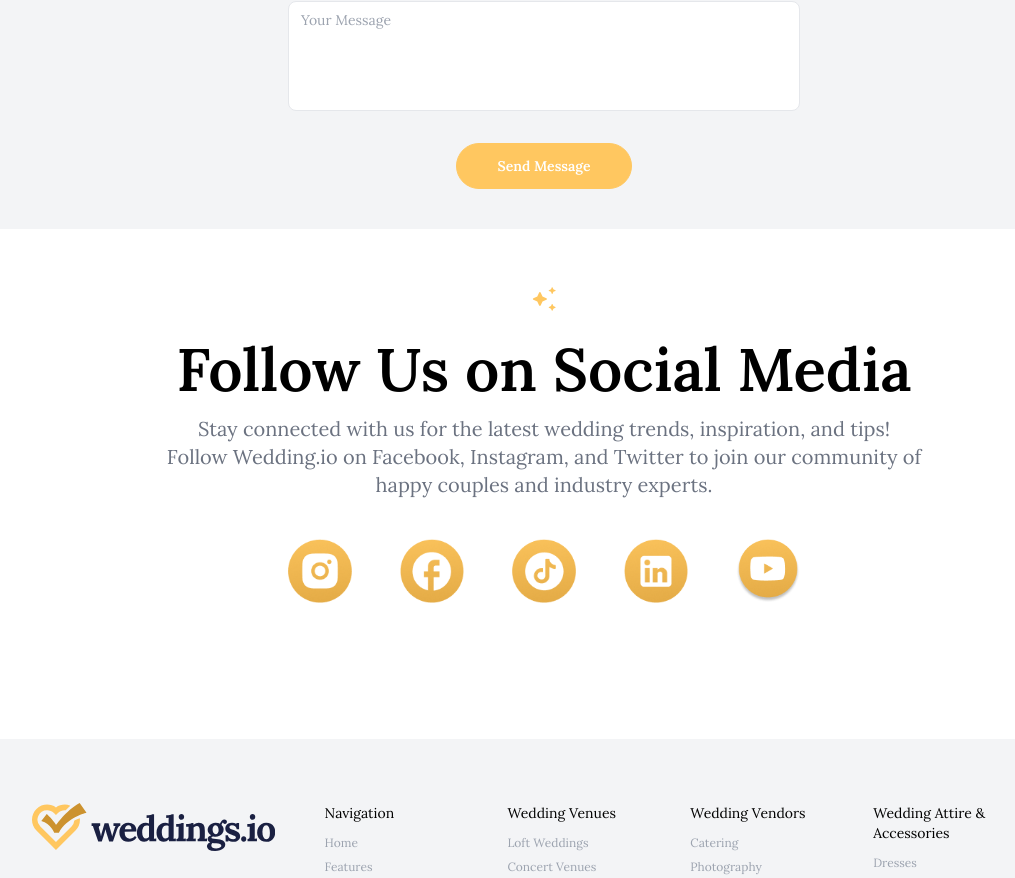
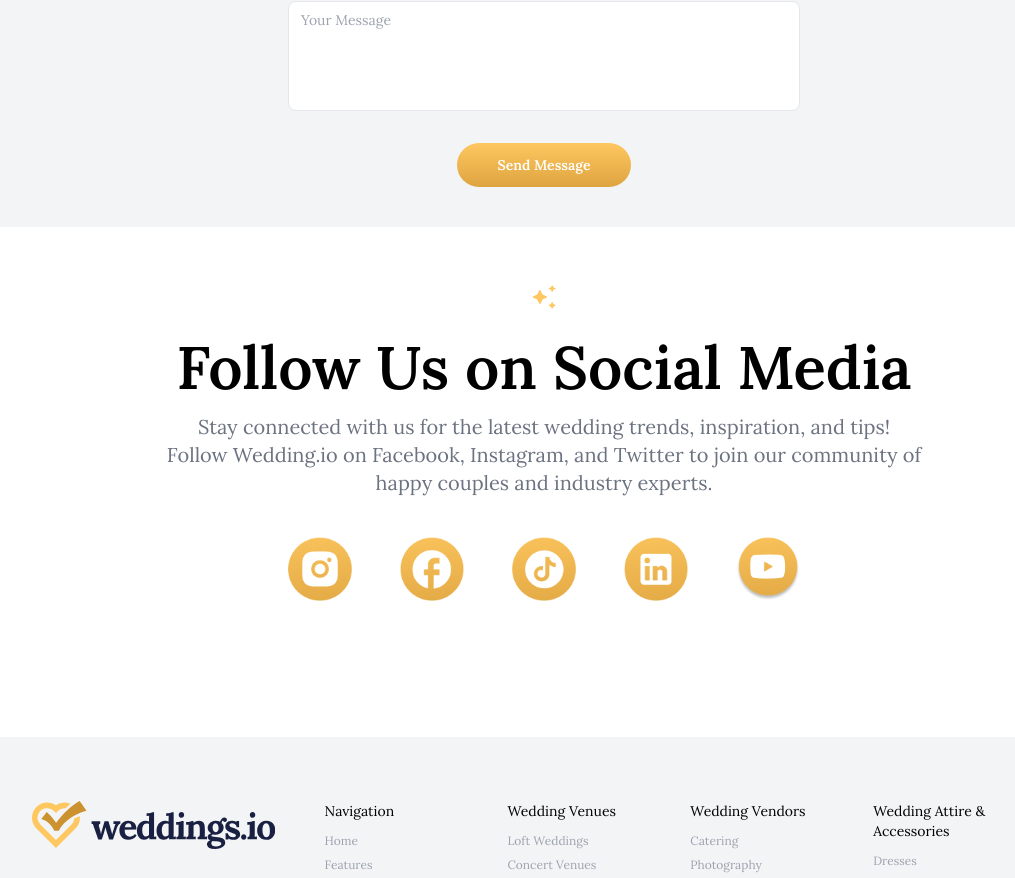
Before and after one commit to Parth-Patadiya/WeddingsIO, a React (Create React App) app: page / in a window 1280 px wide. Shown: the part 6778-7656 px from the top of the page, without its empty margins (96-1111 px from the left). Built offline with nearby package versions, Linux system fonts and the light colour scheme.

Commit message:
send message button gradient color fix

```diff
--- a/src/components/HaveAQuestion.js
+++ b/src/components/HaveAQuestion.js
@@ -32,7 +32,7 @@ const HaveAQuestion = () => {
           <input type='text' className='border mb-3 bottom-1 rounded-lg w-full p-3block p-3 py-1.5 sm:text-sm sm:leading-6' placeholder='Your Email' />
           <textarea id="about" name="about" rows="4" placeholder='Your Message' class="block w-full p-3 rounded-lg border py-1.5 sm:text-sm sm:leading-6 resize-none"></textarea>
         <div className='flex h-15 w-full pt-8 justify-center align-middle'>
-          <button className="flex right-0 p-3 px-10 rounded-full bg-light text-light-500 border hover:bg-yellow-500 text-white font-semibold focus:outline-none border-light text-sm">
+          <button className="button-gradient flex right-0 p-3 px-10 rounded-full text-light-500 text-white font-semibold focus:outline-none text-sm">
             Send Message
           </button>
         </div>
```
